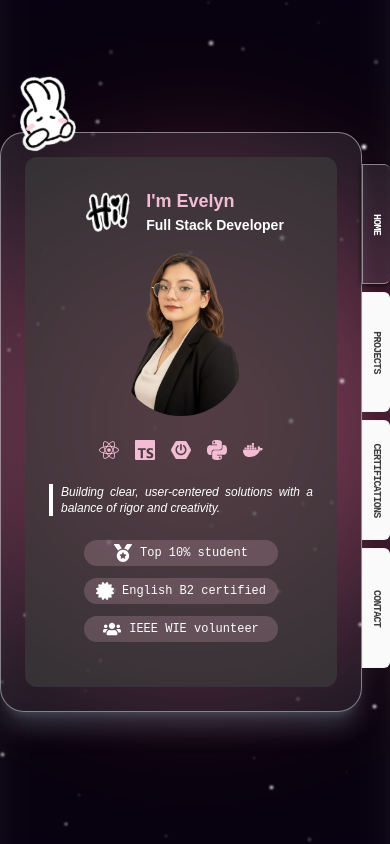
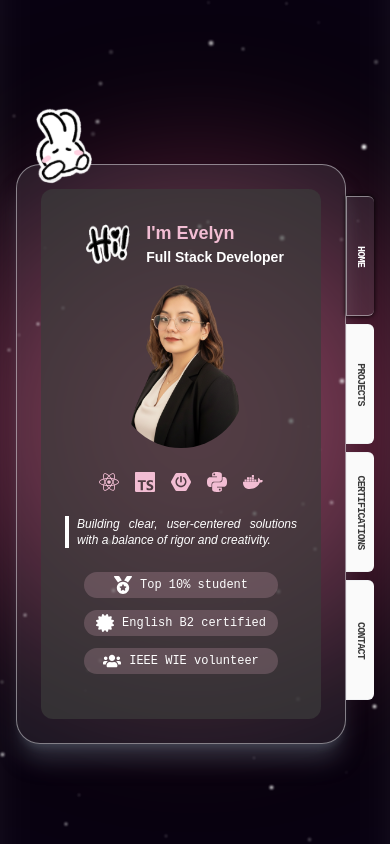
Before and after one commit to elynzx/my-portfolio, a React (Vite) app: page / in a window 390 px wide. Built offline with nearby package versions, Linux system fonts and the light colour scheme.

Commit message:
fix: update layout styles in App and FileLayout components for improved responsiveness

```diff
--- a/src/App.tsx
+++ b/src/App.tsx
@@ -23,7 +23,7 @@ function App() {
   }, []);
 
   return (
-    <div className="min-h-screen w-full max-w-full overflow-x-hidden">
+    <div className="w-screen h-screen mx-auto min-h-screen min-w-screen max-w-full overflow-x-hidden">
       <StarBackground />
       <FileLayout
         openFile={activeTab}
--- a/src/layout/FileLayout.tsx
+++ b/src/layout/FileLayout.tsx
@@ -26,16 +26,13 @@ export const FileLayout = ({
   }, [isLoading]);
 
   return (
-    <main className="relative w-full min-h-screen flex items-center justify-center" role="main">
-      <div className="relative flex flex-row md:flex-col-reverse md:items-center md:justify-center">
-        <div className="flex flex-row md:flex-col-reverse md:items-center md:justify-center">
-          <main className="relative min-w-80 min-h-145 border border-gray-200/50 bg-gray-300/10 rounded-3xl shadow-xl shadow-gray-500/40 md:h-170 md:w-350">
-            <BunnySticker />
-            {children}
-          </main>
-          <FileNavigation openFile={openFile} changeFileById={changeFileById} />
-        </div>
-
+    <main className="relative px-4 mt-8 w-full h-full min-h-screen mx-auto flex items-center justify-center" role="main">
+      <div className="w-full flex flex-row md:flex-col-reverse md:items-center md:justify-center">
+        <main className="w-full min-h-145 relative border border-gray-200/50 bg-gray-300/10 rounded-3xl shadow-xl shadow-gray-500/40 md:h-170 md:w-350">
+          <BunnySticker />
+          {children}
+        </main>
+        <FileNavigation openFile={openFile} changeFileById={changeFileById} />
       </div>
     </main>
   );
```
